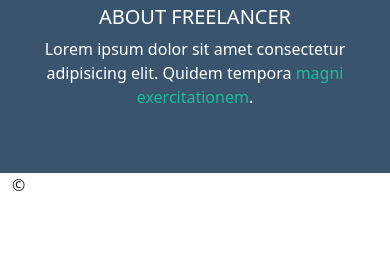
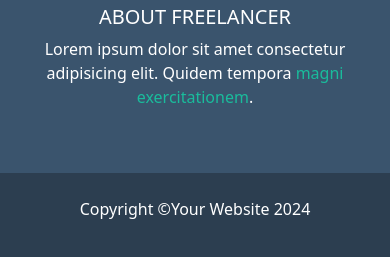
Before and after one commit to EnricoClem/html-css-bootstrap-freelancer, a plain HTML site: page index.html in a window 390 px wide. Shown: the part 4361-4618 px from the top of the page. Before the commit the page ends 4558 px from the top, so only its background shows below. Drawn offline with nearby package versions, Linux system fonts and the light colour scheme.

Commit message:
ADD - footer colophone

```diff
--- a/app.css
+++ b/app.css
@@ -97,6 +97,11 @@ a {
     align-items: center;
 }
 
+.footer-colophone {
+    background-color: #2c3e50;
+    color: white;
+}
+
 
 
 
--- a/index.html
+++ b/index.html
@@ -157,9 +157,9 @@
             </div>
         </div>
 
-        <div class="footer-colophone">
+        <div class="footer-colophone text-center py-4">
             <div class="container">
-                &copy;
+                <p>Copyright &copy;Your Website 2024</p>
             </div>
         </div>
 
```
